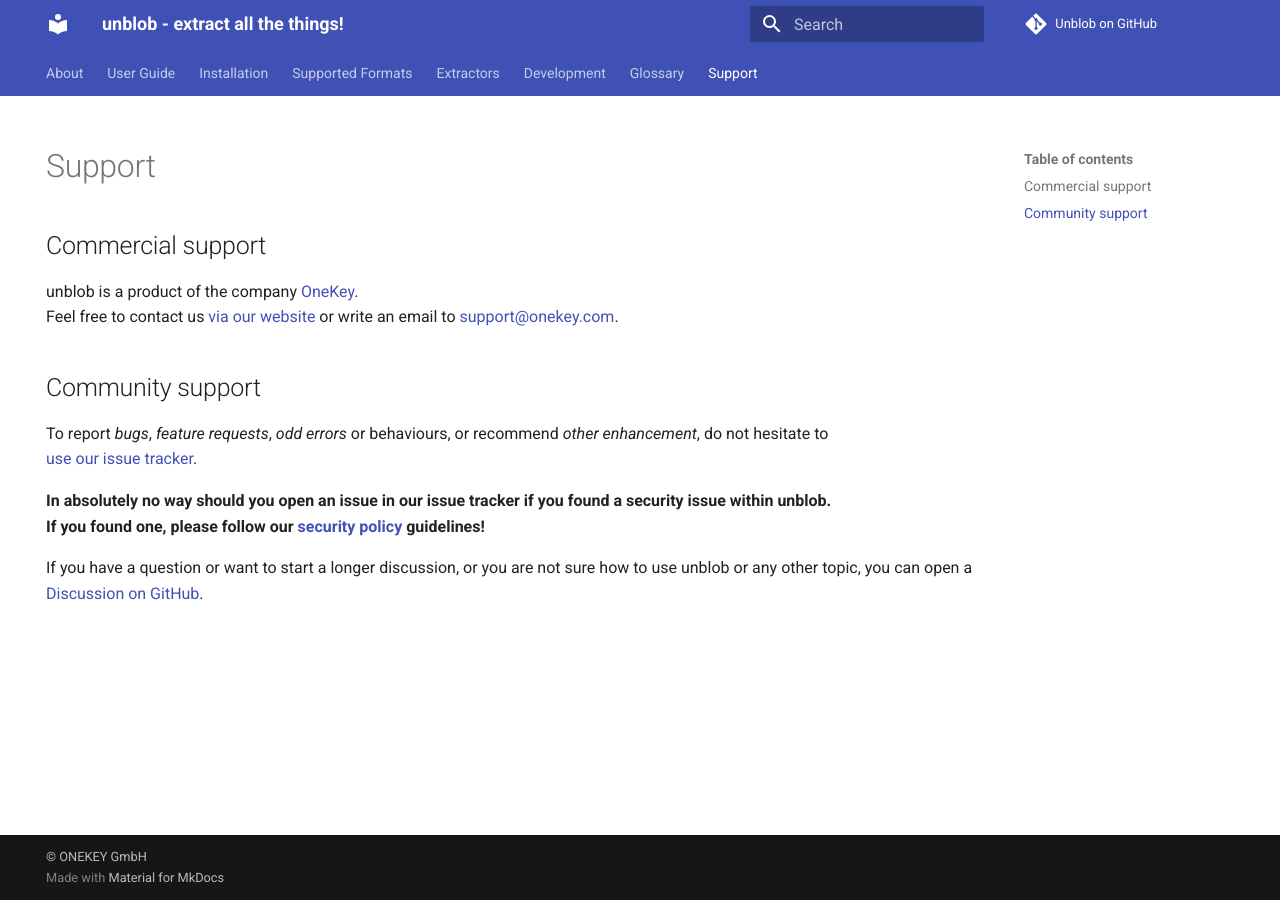
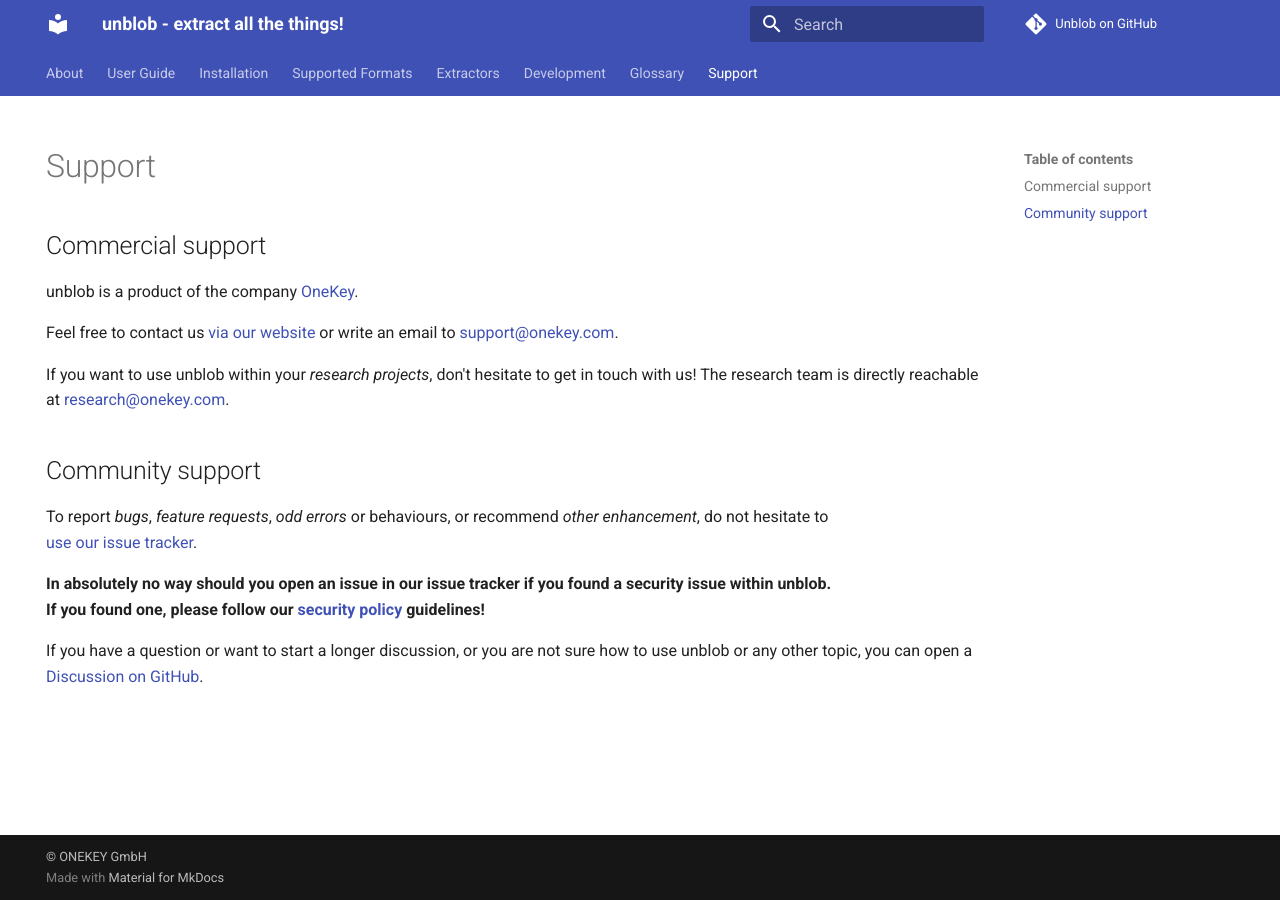
Before and after one commit to onekey-sec/unblob, an MkDocs documentation site: the page built from docs/support.md, in a window 1280 px wide. Built offline with MkDocs 1.6.1 and Material for MkDocs 9.7.7, drawn with Linux system fonts in a browser that asks for light colours; comment, search, counter and statistics services are not loaded.

Commit message:
Added sentence about research contact

```diff
--- a/docs/support.md
+++ b/docs/support.md
@@ -8,8 +8,12 @@
 ## Commercial support
 
 unblob is a product of the company [OneKey](https://onekey.com/).
+
 Feel free to contact us [via our website](https://onekey.com/contact/)
 or write an email to support@onekey.com.
+
+If you want to use unblob within your _research projects_, don't hesitate to get
+in touch with us! The research team is directly reachable at research@onekey.com.
 
 ## Community support
 
```
